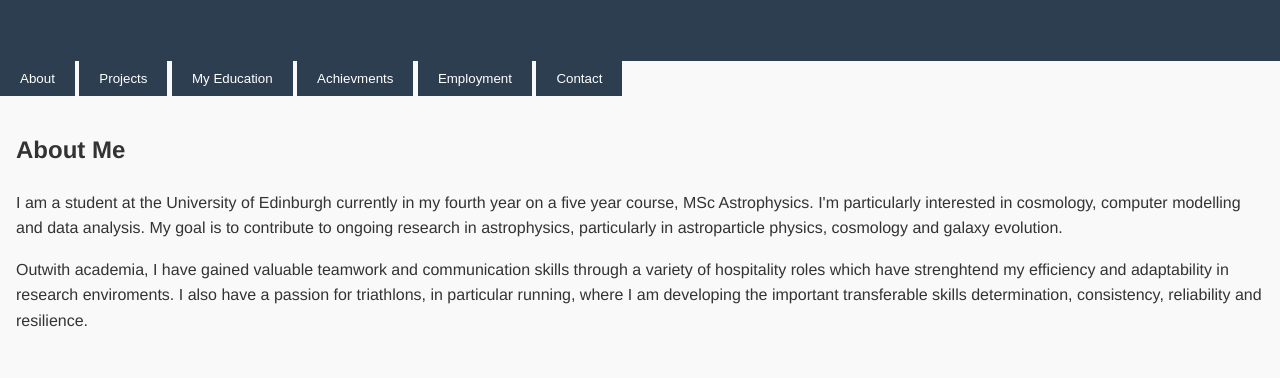
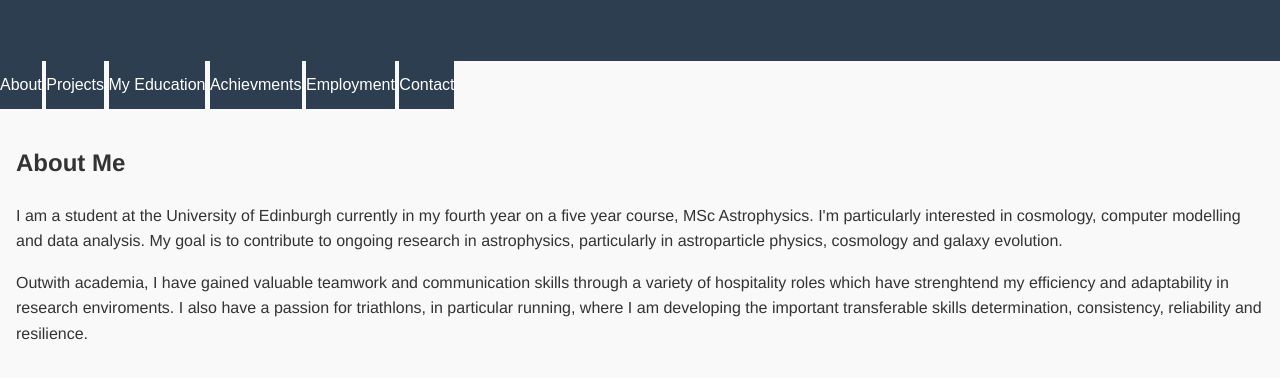
Before and after one commit to F1onnlagh03/F1onnlagh03.github.io, a plain HTML site: page index.html in a window 1280 px wide. Shown: the part 236-614 px from the top of the page. Drawn offline with Linux system fonts and the light colour scheme.

Commit message:
Update style.css

```diff
--- a/style.css
+++ b/style.css
@@ -20,7 +20,9 @@ main {
 }
 
 nav a:hover {
+  display: flex;
   color: #1abc9c;
+  justify-content: space-between;
 }
 
 img {
@@ -31,11 +33,13 @@ img {
 }
 
 .tab {
+  flex: 1;
   background-color: #2c3e50;
   color: white;
   border: none;
-  padding: 10px 20px;
+  padding: 15px 0px;
   cursor: pointer;
+  font-size: 16px;
 }
 
 .tab:hover {
```
